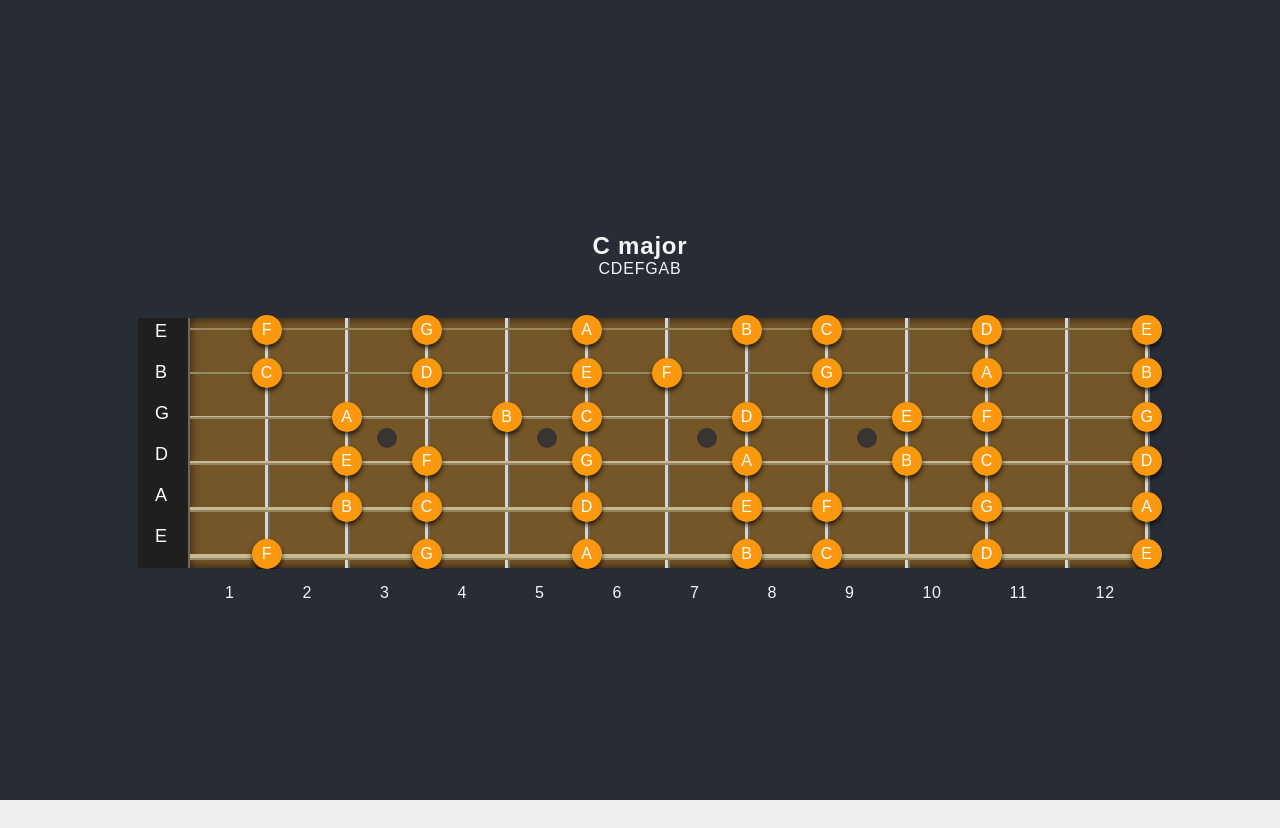
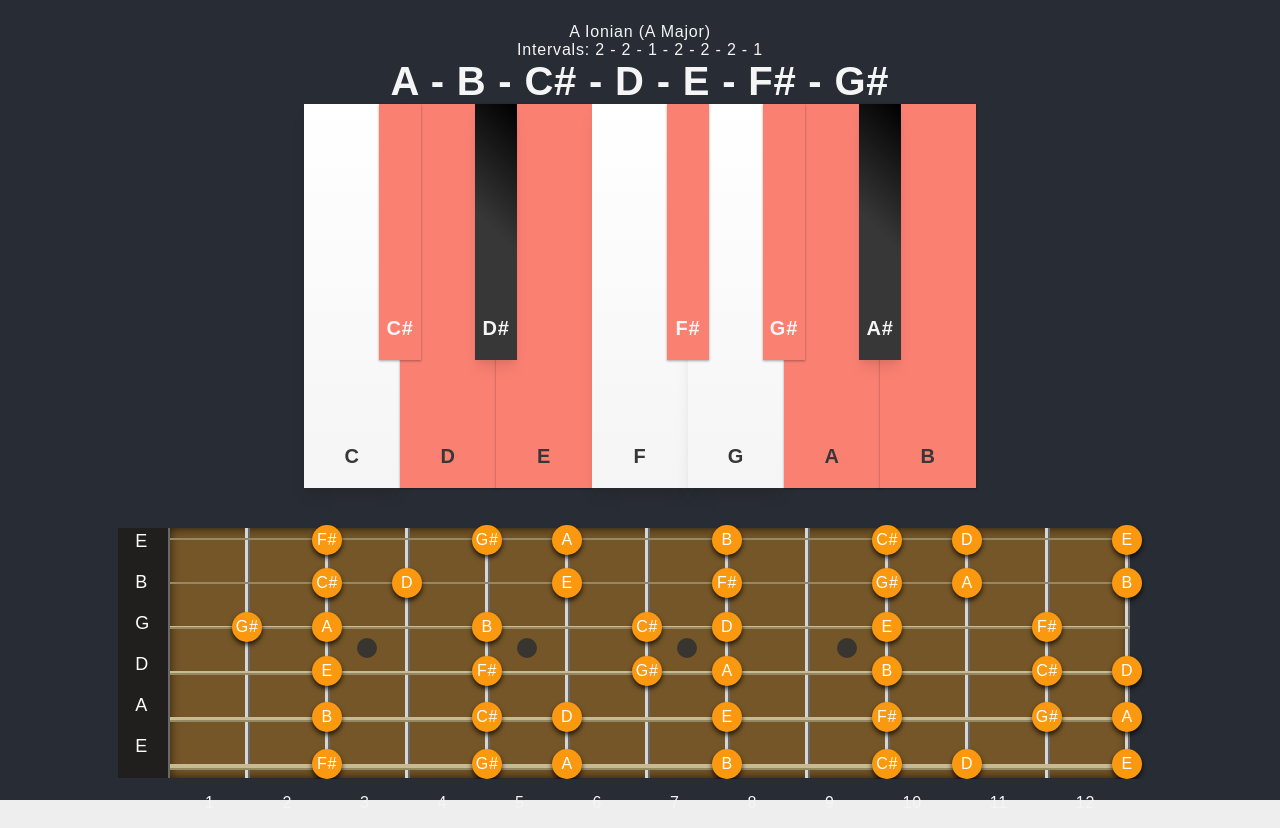
Before and after one commit to chriskilinc/scale-theory, a React (Create React App) app: page / in a window 1280 px wide. Before the commit the page ends 800 px from the top, so only its background shows below. Built offline with nearby package versions, Linux system fonts and the light colour scheme; a web font is replaced by a local one.

Commit message:
Implement Piano mvp

```diff
--- a/src/App.css
+++ b/src/App.css
@@ -1,3 +1,13 @@
+* {
+  --piano-primary: #f5f5f5;
+  --piano-secondary: #373737;
+  --piano-key-white-height: 24em;
+  --piano-key-margin: -1.3333em; /* TODO: --piano-key-white-height / 18 and negated */
+  --piano-key-white-width: calc(var(--piano-key-white-height) / 4);
+  --piano-key-black-height: calc(var(--piano-key-white-height) / 1.5);
+  --piano-key-black-width: calc(var(--piano-key-black-height) / 6);
+}
+
 .App {
   display: flex;
   width: 100vw;
@@ -16,14 +26,63 @@
   flex-direction: column;
 }
 
-/**/
+header h2 {
+  font-size: 2.5em;
+}
 
-@font-face {
+/* PIANO */
+.piano-container {
+  display: flex;
+  flex-direction: row;
+  justify-content: center;
+}
+.piano .key {
+  display: flex;
+  justify-content: center;
+  align-items: flex-end;
+  box-shadow: rgba(0, 0, 0, 0.1) 0px 10px 15px -3px, rgba(0, 0, 0, 0.05) 0px 4px 6px -2px;
+}
+.piano .key.E,.D,.G,.A,.B {
+  margin:0 0 0 var(--piano-key-margin)
+}
+
+.piano .key p {
+  padding: 1em 0;
+  /* TODO: Find a nice font */
+  font-size: 1.25em;
+  font-weight: 700;
+}
+
+.piano .key.white {
+  height: var(--piano-key-white-height);
+  width: var(--piano-key-white-width);
+  z-index:1;
+  color: var(--piano-secondary);
+  background:linear-gradient(to bottom,#fff 0%, var(--piano-primary) 100%);
+}
+
+.piano .key.black{
+  height:var(--piano-key-black-height);
+  width:var(--piano-key-black-width);
+  margin:0 0 0 var(--piano-key-margin);
+  z-index:2;
+  color: var(--piano-primary);
+  background:linear-gradient(45deg,var(--piano-secondary) 50%,#000 100%)
+}
+
+.piano .key[active=true] {
+  background: salmon;
+  box-shadow: rgba(0, 0, 0, 0.12) 0px 1px 3px, rgba(0, 0, 0, 0.24) 0px 1px 2px;
+}
+
+/* GUITAR */
+
+/* @font-face {
   font-family: 'Source Sans Pro';
   font-style: normal;
   font-weight: 400;
   src: url(https://fonts.gstatic.com/s/sourcesanspro/v19/6xK3dSBYKcSV-LCoeQqfX1RYOo3qOK7g.ttf) format('truetype');
-}
+} */
 * {
   margin: 0;
   padding: 0;
@@ -42,7 +101,7 @@ h1 {
 .guitar-neck {
   position: relative;
   margin-top: 40px;
-  left: 50%;
+  left: 35%;
   margin-left: -450px;
   width: 960px;
   height: 250px;
--- a/src/App.js
+++ b/src/App.js
@@ -1,12 +1,9 @@
 import { useEffect, useState, useRef } from 'react';
 import './App.css';
+import { scales } from './scales';
 
 function App() {
-  const [scale, setScale] = useState({
-    name: "C major",
-    notes: ["C", "D", "E", "F", "G", "A", "B"],
-  });
-
+  const [scale, setScale] = useState(scales[0]);
   const [notes, setNotes] = useState({
     e: ['E', 'F', 'F#', 'G', 'G#', 'A', 'A#', 'B', 'C', 'C#', 'D', 'D#', 'E'],
     a: ['A', 'A#', 'B', 'C', 'C#', 'D', 'D#', 'E', 'F', 'F#', 'G', 'G#', "A"],
@@ -14,13 +11,33 @@ function App() {
     g: ['G', 'G#', 'A', 'A#', 'B', 'C', 'C#', 'D', 'D#', 'E', 'F', 'F#', 'G'],
     b: ['B', 'C', 'C#', 'D', 'D#', 'E', 'F', 'F#', 'G', 'G#', 'A', 'A#', 'B']
   });
+  const [piano, setPiano] = useState(['C', 'C#', 'D', 'D#', 'E', 'F', 'F#', 'G', 'G#', 'A', 'A#', 'B']);
+
+  const innerSeparate = (arr, separator) => arr.map((v, i, a) => v + (i < a.length - 1 ? ` ${separator} ` : ''))
 
   return (
     <div className="App">
+      <header className="container">
+        <p>{scale.name} ({scale.altName})</p>
+        <p>Intervals: {innerSeparate(scale.intervals, '-')}</p>
+        <h2>{innerSeparate(scale.notes, '-')}</h2>
+      </header>
+
       <main className="container">
-        <h2>{scale.name}</h2>
-        <p>{scale.notes}</p>
 
+        <section className="piano">
+          <div className="piano-container">
+            {piano.map((note, i, arr) => {
+              const reactKey = `${note}-${i}`;
+              const active = scale.notes.includes(note).toString();
+              const pianoKey = note.includes("#") ? "black" : "white";
+              const classes = `key ${pianoKey} ${note}`;
+              return <div key={reactKey} note={note} active={active} className={classes}><p>{note}</p></div>
+            })}
+          </div>
+        </section>
+
+        {/* TODO: Remake all this into flex */}
         <div className="guitar-neck">
 
           <div className="fret first"></div>
--- /dev/null
+++ b/src/scales.js
@@ -0,0 +1,14 @@
+export const scales = [
+    {
+        name: "A Ionian",
+        altName: "A Major",
+        notes: ["A", "B", "C#", "D", "E", "F#", "G#"],
+        intervals: [2, 2, 1, 2, 2, 2, 1],
+    },
+    {
+        name: "C Ionian",
+        altName: "C Major",
+        notes: ["C", "D", "E", "F", "G", "A", "B"],
+        intervals: [2, 2, 1, 2, 2, 2, 1],
+    }
+];
```
